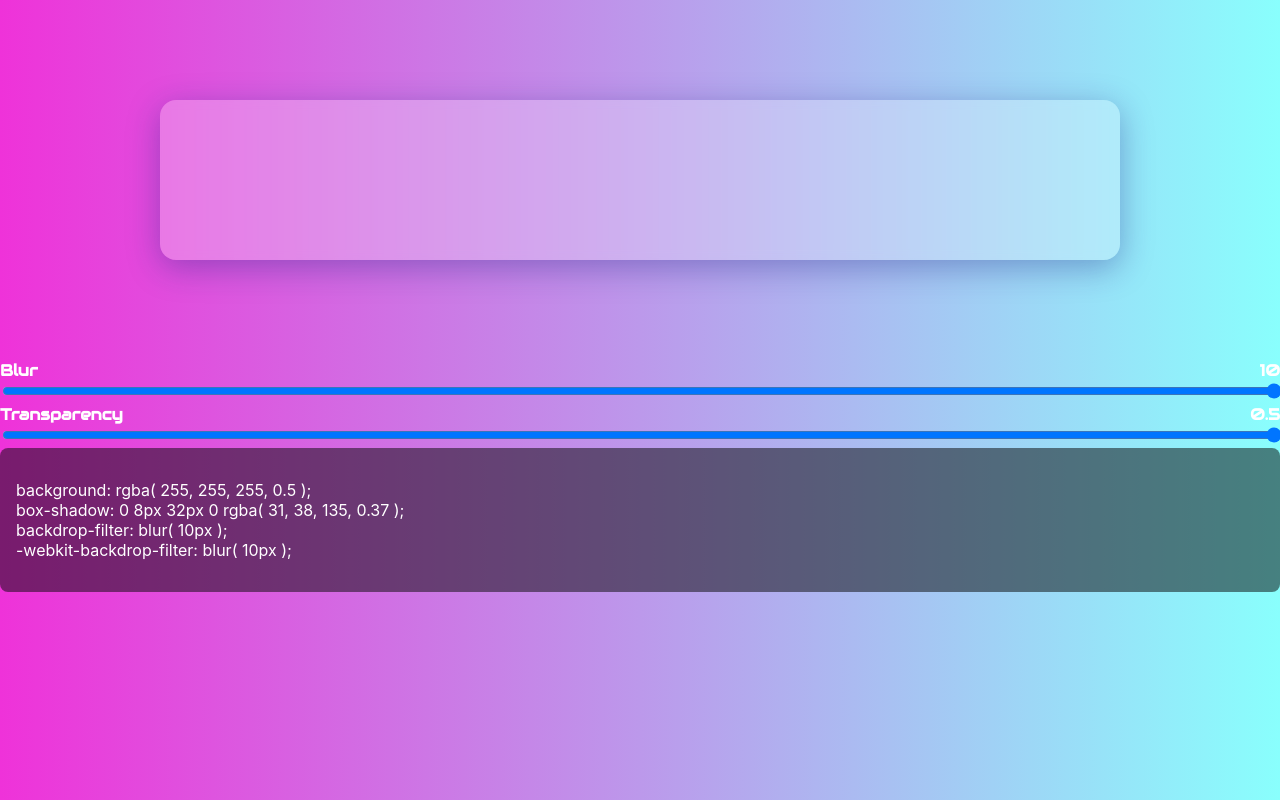
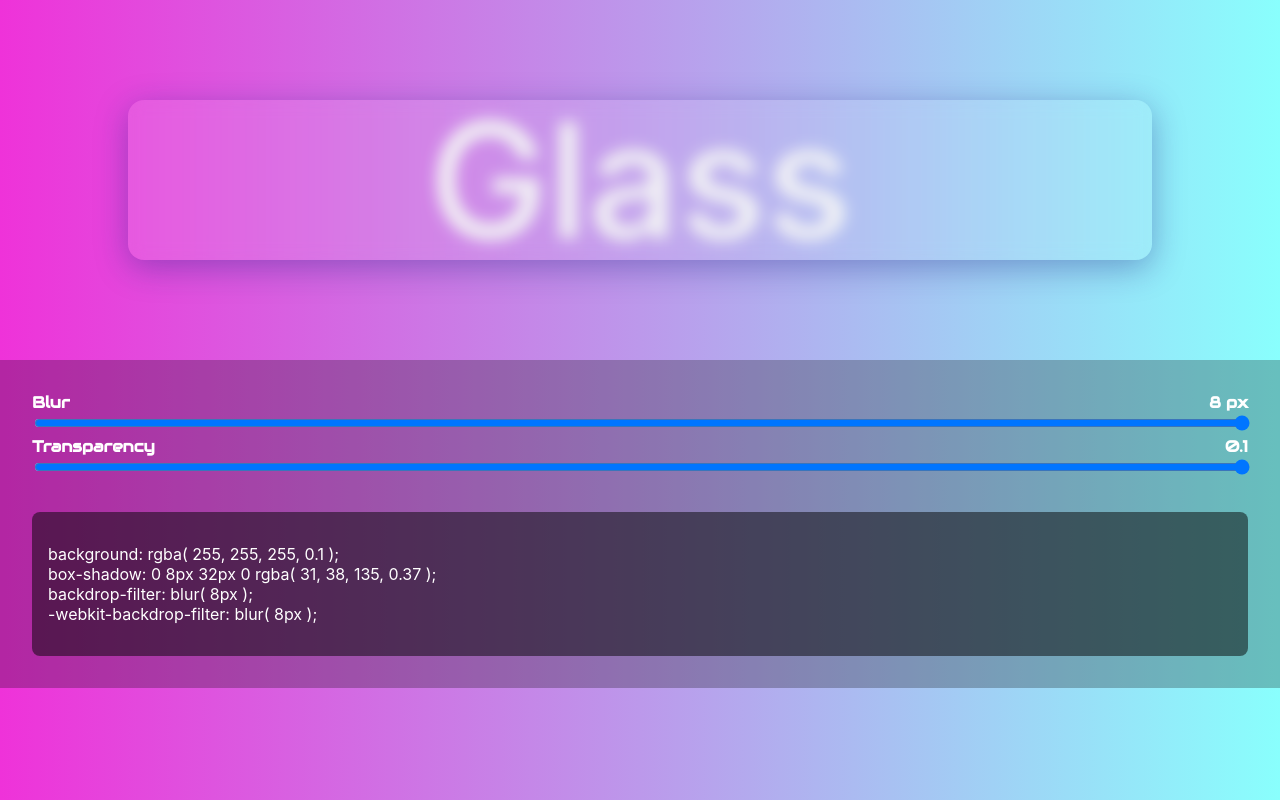
Before and after one commit to dreamxinxcode/react-glassmorphism-css-generator, a React (Create React App) app: page / in a window 1280 px wide. Built offline with nearby package versions, Linux system fonts and the light colour scheme.

Commit message:
position settings area

```diff
--- a/src/App.css
+++ b/src/App.css
@@ -1,7 +1,8 @@
 @import url('https://fonts.googleapis.com/css2?family=Audiowide&display=swap');
 
 .App {
-  height: 100vh;
+  min-height: 100vh;
+  height: 100%;
   background: #ef32d9; /* fallback for old browsers */
   background: -webkit-linear-gradient(to right, #ef32d9, #89fffd); /* Chrome 10-25, Safari 5.1-6 */
   background: linear-gradient(to right, #ef32d9, #89fffd); /* W3C, IE 10+/ Edge, Firefox 16+, Chrome 26+, Opera 12+, Safari 7+ */
--- a/src/App.js
+++ b/src/App.js
@@ -1,5 +1,5 @@
 import './App.css';
-import Glass from './components/Glass';
+import Display from './components/display/Display';
 import Settings from './components/settings/Settings';
 import { SettingsProvider } from './SettingsContext';
 
@@ -7,7 +7,7 @@ function App() {
   return (
     <SettingsProvider>
       <div className="App">
-          <Glass />
+          <Display />
           <Settings />
       </div>
     </SettingsProvider>
--- a/src/SettingsContext.js
+++ b/src/SettingsContext.js
@@ -4,8 +4,8 @@ export const SettingsContext = createContext();
 
 export const SettingsProvider = (props) => {
   const [settings, setSettings] = useState({
-    blur: 10.0,
-    transparency: 0.50,
+    blur: 8.0,
+    transparency: 0.1,
     outline: true
   });
 
--- a/src/components/Glass.jsx
+++ /dev/null
@@ -1,12 +0,0 @@
-import React from 'react'
-import './Glass.scss';
-
-function Glass() {
-  return (
-    <div id='glass-container'>
-      <div id="glass"></div>
-    </div>
-  )
-}
-
-export default Glass
--- /dev/null
+++ b/src/components/display/Display.jsx
@@ -0,0 +1,13 @@
+import React from 'react';
+import './Display.scss';
+import Glass from './Glass';
+
+function Display() {
+  return (
+    <div>
+      <Glass />
+    </div>
+  )
+}
+
+export default Display
--- /dev/null
+++ b/src/components/display/Glass.jsx
@@ -0,0 +1,25 @@
+import React, { useContext, useEffect } from 'react'
+import './Glass.scss';
+import { SettingsContext } from '../../SettingsContext';
+
+function Glass() {
+  const [settings, setSettings] = useContext(SettingsContext);
+
+
+  useEffect(() => {
+    const glass = document.getElementById('glass');
+    glass.style.background = `rgba(255, 255, 255, ${settings.transparency})`;
+    glass.style.backdropFilter = `blur(${settings.blur}px)`;
+    glass.style.webkitBackdropFilter = `blur(${settings.blur}px)`;
+  }, [settings])
+
+
+  return (
+    <div id='glass-container'>
+      <span>Glass</span>
+      <div id="glass"></div>
+    </div>
+  )
+}
+
+export default Glass
--- a/src/components/Glass.scss
+++ b/src/components/display/Glass.scss
@@ -5,7 +5,14 @@
   justify-content: center;
   align-items: center;
 
+  span {
+    color: #f2f3f4;
+    font-size: 10rem;
+    font-weight: 500;
+  }
+
   #glass {
+    position: absolute;
     width: 80%;
     height: 10rem;
     border-radius: 1rem;
--- a/src/components/settings/BlurSlider.jsx
+++ b/src/components/settings/BlurSlider.jsx
@@ -13,7 +13,7 @@ function BlurSlider() {
     <div className='slider'>
       <div className="indicator">
         <label htmlFor="blur">Blur</label>
-        <span>{settings.blur}</span>
+        <span>{settings.blur} px</span>
       </div>
       <input onChange={handleChange} type="range" id="blur" name="blur" min="0.0" max="20.0" step='0.1'></input>
     </div>
--- a/src/components/settings/Settings.jsx
+++ b/src/components/settings/Settings.jsx
@@ -7,8 +7,10 @@ import Output from './Output';
 function Settings() {
   return (
     <div id='settings'>
-      <BlurSlider />
-      <TransparencySlider />
+      <div id="sliders">
+        <BlurSlider />
+        <TransparencySlider />
+      </div>
       <Output />
     </div>
   )
--- a/src/components/settings/Settings.scss
+++ b/src/components/settings/Settings.scss
@@ -0,0 +1,9 @@
+#settings {
+  bottom: 0;
+  padding: 2rem;
+  background-color: rgba(0, 0, 0, .25);
+
+  #sliders {
+    margin-bottom: 2rem;
+  }
+}
--- a/src/components/settings/Slider.scss
+++ b/src/components/settings/Slider.scss
@@ -1,7 +1,7 @@
 @import url('https://fonts.googleapis.com/css2?family=Audiowide&display=swap');
 
 .slider {
-  width: auto;
+  width: 100%;
   font-family: Audiowide;
   font-weight: 700;
 
```
Also changed, not shown: src/components/display/Display.scss (added), 1 other file (tests, documents, lock files or other folders).
